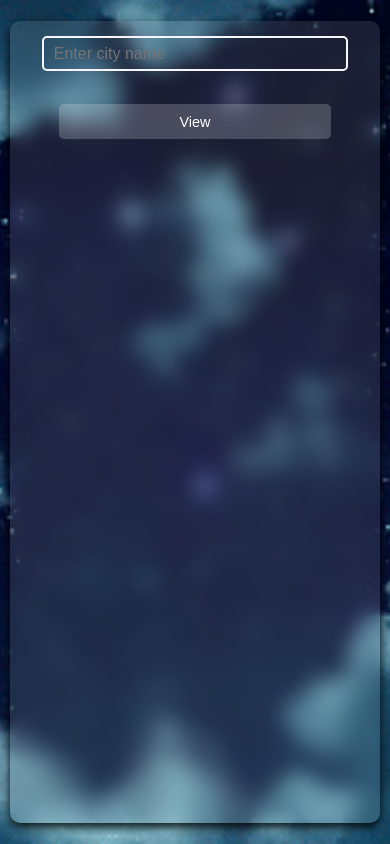
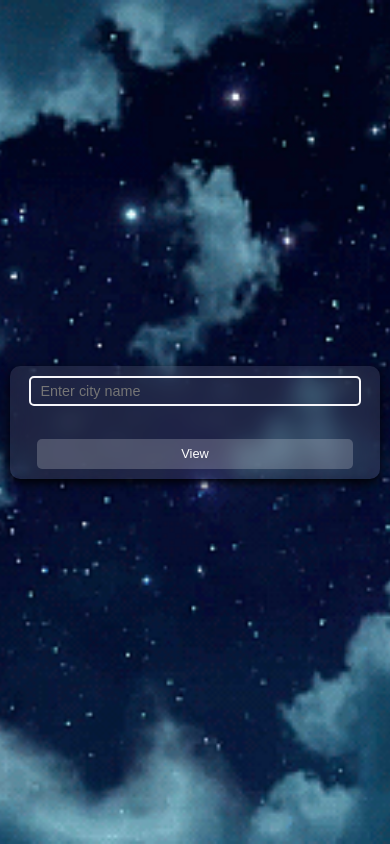
Before and after one commit to arnab-maiti/ABOHAOA, a React (Vite) app: page / in a window 390 px wide. Built offline with nearby package versions, Linux system fonts and the light colour scheme.

Commit message:
scroll now

```diff
--- a/src/App.css
+++ b/src/App.css
@@ -1,3 +1,4 @@
+/* Global Reset */
 * {
   margin: 0;
   padding: 0;
@@ -7,22 +8,19 @@
 html, body {
   height: 100vh;
   width: 100%;
-  overflow: hidden; /* Prevents scrolling */
+  overflow: auto; /* Allows scrolling on mobile */
 }
 
 body {
   display: flex;
   justify-content: center;
   align-items: center;
-  background-image: url(./assets/vid1.gif);
-  background-size: cover;
-  background-position: center;
-  background-repeat: no-repeat;
+  background: url(./assets/vid1.gif) center/cover no-repeat;
 }
 
 .weather {
   width: 90vw;
-  height: 95vh;
+  height: auto;
   background: rgba(255, 255, 255, 0.1);
   padding: 30px;
   border-radius: 10px;
@@ -31,11 +29,11 @@ body {
   display: flex;
   flex-direction: column;
   align-items: center;
-
+  text-align: center;
 }
 
 .input {
-  width: 30%;
+  width: 80%;
   height: 40px;
   padding-left: 10px;
   border-radius: 5px;
@@ -47,7 +45,7 @@ body {
 }
 
 .button {
-  width: 10%;
+  width: 30%;
   height: 40px;
   margin-top: 15px;
   border-radius: 5px;
@@ -56,15 +54,6 @@ body {
   background: rgba(255, 255, 255, 0.2);
   color: white;
   border: none;
-}
-
-.main {
-  width: 100%;
-  height: 95vh;
-  display: flex;
-  flex-direction: column;
-  align-items: center;
-  justify-content: center;
 }
 
 .data {
@@ -79,10 +68,11 @@ body {
 h3 {
   font-size: 1.4em;
   margin-bottom: 8px;
+  color: aliceblue;
 }
 
 img {
-  height: 30vh;
+  height: auto;
   max-height: 100px;
   margin: 10px 0;
 }
@@ -92,23 +82,42 @@ img {
   padding-top: 40px;
 }
 
-.at {
-  font-size: 1.2em;
-}
-
 .hum {
   display: flex;
-
   gap: 10px;
   color: white;
   margin-top: 15px;
 }
 
-/* 📱 Responsive Design for Mobile */
-@media (max-width: 480px) {
+.forecast {
+  width: 100%;
+  text-align: center;
+  margin-top: 20px;
+}
+
+.forecast-list {
+  display: flex;
+  justify-content: space-around;
+  flex-wrap: wrap;
+  color: white;
+  gap: 20px;
+  padding: 20px;
+}
+
+.forecast-item {
+  height: 240px;
+  padding: 20px;
+  background: rgba(255, 255, 255, 0.1);
+  border-radius: 10px;
+  box-shadow: 0px 4px 10px rgba(0, 0, 0, 0.9);
+  text-align: center;
+}
+
+/* Responsive Design */
+@media (max-width: 768px) {
   .weather {
     width: 95vw;
-    height: 95vh;
+    height: auto;
     padding: 15px;
   }
 
@@ -119,13 +128,9 @@ img {
   }
 
   .button {
-    width: 80%;
+    width: 60%;
     height: 35px;
     font-size: 0.9em;
-  }
-
-  h3 {
-    font-size: 1.2em;
   }
 
   .temp {
@@ -133,39 +138,45 @@ img {
   }
 
   img {
-    height: 15vh;
     max-height: 80px;
   }
 
   .hum {
     font-size: 0.9em;
   }
+
+  .forecast-list {
+    flex-direction: column;
+    align-items: center;
+  }
 }
-h3{
-  color: aliceblue;
-  margin-top: 10px;
+
+@media (max-width: 480px) {
+  .weather {
+    padding: 10px;
+  }
+
+  .input {
+    width: 95%;
+    height: 30px;
+    font-size: 0.9em;
+  }
+
+  .button {
+    width: 90%;
+    height: 30px;
+    font-size: 0.8em;
+  }
+
+  h3 {
+    font-size: 1em;
+  }
+
+  .temp {
+    font-size: 1.4em;
+  }
+
+  img {
+    max-height: 70px;
+  }
 }
-.forecast-list{
-  display: flex;
-  justify-content: space-between;
-  height: 20px;
-  width: 100%;
-  color: white;
-  padding-left: 35px;
- padding-right: 35px;
-}
-.im{
-  display: flex;
-  gap: 28px;
-}
-.forecast-item{
-  height: 240px;
-  padding: 45px;
-  background: transparent;
-  border-radius: 10px;
-  box-shadow: 0px 4px 10px rgba(0, 0, 0, 0.9);
-}
-.forecast{
-  width: 100%;
-  text-align: center;
-}
```
